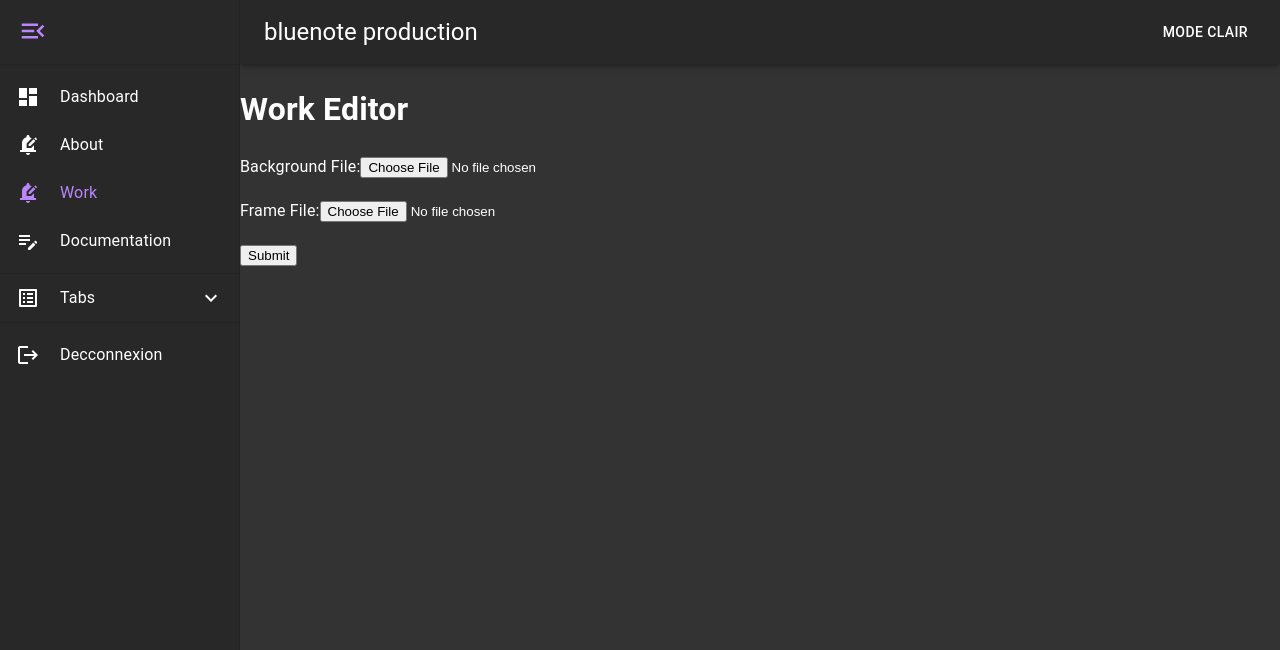
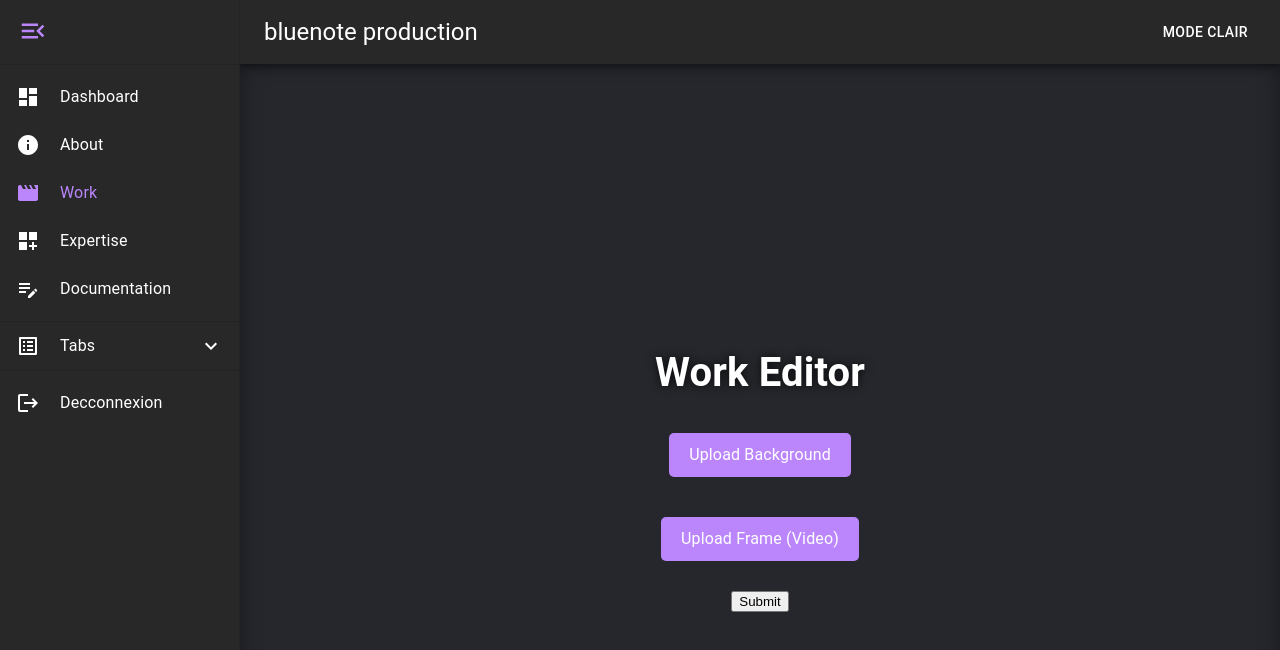
Before and after one commit to raphael-co/bluenote-production-dashboard, a React (Create React App) app: page /work in a window 1280 px wide. Shown: the top 650 px of the page. Built offline with nearby package versions, Linux system fonts and the light colour scheme; no server answers; sample sign-in values are in the browser's storage.

Commit message:
work screen ok

```diff
--- a/src/componnent/Drawer/index.tsx
+++ b/src/componnent/Drawer/index.tsx
@@ -11,11 +11,12 @@ import CustomMenuIconClose from '../svg/CustomMenuIconClose';
 import CustomMenuIconOpen from '../svg/CustomMenuIconopen';
 import EditNoteIcon from '@mui/icons-material/EditNote';
 import ListAltIcon from '@mui/icons-material/ListAlt';
-
+import MovieIcon from '@mui/icons-material/Movie';
+import InfoIcon from '@mui/icons-material/Info';
+import DashboardCustomizeIcon from '@mui/icons-material/DashboardCustomize';
 import RecentActorsIcon from '@mui/icons-material/RecentActors';
 
 import DashboardIcon from '@mui/icons-material/Dashboard';
-import EditNotificationsIcon from '@mui/icons-material/EditNotifications';
 import { useAuth } from '../../context/AuthContext';
 
 import LoginIcon from '@mui/icons-material/Login';
@@ -96,7 +97,7 @@ const CustomDrawer: React.FC<CustomDrawerProps> = ({ mobileOpen, handleDrawerTog
                     style={location.pathname === '/about' ? activeStyle : { color: currentTheme.iconColor }}
                 >
                     <ListItemIcon style={{ minWidth: 'auto', ...(location.pathname === '/about' ? activeStyle : { color: currentTheme.iconColor }) }}>
-                        <EditNotificationsIcon />
+                        <InfoIcon />
                     </ListItemIcon>
                     {<ListItemText style={{ marginLeft: collapsed ? '20px' : '20px', transition: 'display 0.3s' }} primary="About" />}
                 </ListItemButton>
@@ -106,9 +107,19 @@ const CustomDrawer: React.FC<CustomDrawerProps> = ({ mobileOpen, handleDrawerTog
                     style={location.pathname === '/work' ? activeStyle : { color: currentTheme.iconColor }}
                 >
                     <ListItemIcon style={{ minWidth: 'auto', ...(location.pathname === '/work' ? activeStyle : { color: currentTheme.iconColor }) }}>
-                        <EditNotificationsIcon />
+                        <MovieIcon />
                     </ListItemIcon>
                     {<ListItemText style={{ marginLeft: collapsed ? '20px' : '20px', transition: 'display 0.3s' }} primary="Work" />}
+                </ListItemButton>
+
+                <ListItemButton
+                    onClick={() => navigate('/expertise')}
+                    style={location.pathname === '/expertise' ? activeStyle : { color: currentTheme.iconColor }}
+                >
+                    <ListItemIcon style={{ minWidth: 'auto', ...(location.pathname === '/expertise' ? activeStyle : { color: currentTheme.iconColor }) }}>
+                        <DashboardCustomizeIcon />
+                    </ListItemIcon>
+                    {<ListItemText style={{ marginLeft: collapsed ? '20px' : '20px', transition: 'display 0.3s' }} primary="Expertise" />}
                 </ListItemButton>
 
                 <ListItemButton
--- a/src/screen/work/index.tsx
+++ b/src/screen/work/index.tsx
@@ -1,8 +1,10 @@
-import React, { useState, useEffect } from 'react';
+import React, { useState, useEffect, useRef } from 'react';
 import axios from 'axios';
 import { useAuth } from '../../context/AuthContext';
 import Snackbar from '@mui/material/Snackbar';
 import { CustomSnackbar } from '../tabs/Users';
+import './work.css';
+import { useTheme } from '../../context/ThemeContext';
 
 const Work: React.FC = () => {
     const { token } = useAuth();
@@ -13,7 +15,10 @@ const Work: React.FC = () => {
     const [errorMessage, setErrorMessage] = useState('');
     const [messageStatus, setMessageStatus] = useState<'success' | 'error'>('error');
     const [id, setId] = useState<number | null>(null);
-
+    const [isPlaying, setIsPlaying] = useState(false);
+    const videoRef = useRef<HTMLVideoElement>(null);
+    const { theme } = useTheme();
+    const colorActive = theme === 'light' ? '#007BFF' : '#bb86fc';
     const handleBackgroundChange = (event: React.ChangeEvent<HTMLInputElement>) => {
         const file = event.target.files?.[0];
         if (file) setBackgroundUrl(file);
@@ -22,6 +27,16 @@ const Work: React.FC = () => {
     const handleFrameChange = (event: React.ChangeEvent<HTMLInputElement>) => {
         const file = event.target.files?.[0];
         if (file) setFrameUrl(file);
+    };
+
+    const handleVideoPlayPause = () => {
+        if (isPlaying) {
+            videoRef.current?.pause();
+            setIsPlaying(false);
+        } else {
+            videoRef.current?.play();
+            setIsPlaying(true);
+        }
     };
 
     useEffect(() => {
@@ -76,12 +91,25 @@ const Work: React.FC = () => {
     };
 
     return (
-        <div className="Work-container">
+        <div className="banner-ifrma" style={{
+            background: backgroundUrl
+                ? typeof backgroundUrl === 'string'
+                    ? `url(${backgroundUrl}) no-repeat center center/cover`
+                    : `url(${URL.createObjectURL(backgroundUrl as File)}) no-repeat center center/cover`
+                : undefined,
+        }}>
             <h1>Work Editor</h1>
-            <div style={{ marginBottom: '20px' }}>
-                <label>Background File:</label>
-                {backgroundUrl ? (
-                    <div style={{ position: 'relative' }}>
+
+            <div style={{ marginBottom: '20px', zIndex: 20, width: '100%', display: 'flex', flexDirection: 'column', alignItems: 'center' }}>
+                <label htmlFor="background-upload" className="file-label" style={{ backgroundColor: colorActive }}>Upload Background</label>
+                <input
+                    type="file"
+                    id="background-upload"
+                    accept="image/*"
+                    onChange={handleBackgroundChange}
+                />
+                {backgroundUrl && (
+                    <div style={{ position: 'relative', zIndex: 10 }}>
                         <button
                             onClick={() => setBackgroundUrl(null)}
                             style={{ position: 'absolute', top: '0', right: '0', cursor: 'pointer' }}
@@ -91,43 +119,66 @@ const Work: React.FC = () => {
                         <img
                             src={typeof backgroundUrl === 'string' ? backgroundUrl : URL.createObjectURL(backgroundUrl)}
                             alt="Background Preview"
-                            style={{ width: '100px', height: 'auto' }}
+                            style={{ width: '100px', height: 'auto', marginTop: '10px' }}
                         />
                     </div>
-                ) : (
-                    <input type="file" accept="image/*,video/*" onChange={handleBackgroundChange} />
                 )}
             </div>
 
-            <div style={{ marginBottom: '20px' }}>
-                <label>Frame File:</label>
-                {frameUrl ? (
+            <div style={{ marginBottom: '20px', zIndex: 20, width: '100%', display: 'flex', flexDirection: 'column', alignItems: 'center' }}>
+                <label htmlFor="frame-upload" className="file-label" style={{ backgroundColor: colorActive }}>Upload Frame (Video)</label>
+                <input
+                    type="file"
+                    id="frame-upload"
+                    accept="video/*"
+                    onChange={handleFrameChange}
+                />
+                {frameUrl && (
                     <div style={{ position: 'relative' }}>
                         <button
                             onClick={() => setFrameUrl(null)}
-                            style={{ position: 'absolute', top: '0', right: '0', cursor: 'pointer' }}
+                            style={{ position: 'absolute', top: '0', right: '0', cursor: 'pointer', zIndex: 20 }}
                         >
                             X
                         </button>
-
+                        <div
+                            className="video-thumbnail"
+                            style={{ cursor: 'pointer', position: 'relative', zIndex: 10 }}
+                            onClick={handleVideoPlayPause}
+                        >
+                            {!isPlaying && (
+                                <span
+                                    className="fa fa-play-circle play-button"
+                                    style={{
+                                        position: 'absolute',
+                                        top: '50%',
+                                        left: '50%',
+                                        transform: 'translate(-50%, -50%)',
+                                        fontSize: '3rem',
+                                        color: 'white',
+                                        zIndex: 1000,
+                                    }}
+                                ></span>
+                            )}
                             <video
-                            src={
-                                typeof frameUrl === 'string' ? frameUrl : URL.createObjectURL(frameUrl)
-                            }
+                                ref={videoRef}
+                                src={typeof frameUrl === 'string' ? frameUrl : URL.createObjectURL(frameUrl)}
                                 style={{
                                     width: '300px',
                                     height: 'auto',
-                                marginBottom: '20px',
+                                    borderRadius: '10px',
+                                    marginTop: '10px',
                                 }}
                                 controls
+                                onPlay={() => setIsPlaying(true)}
+                                onPause={() => setIsPlaying(false)}
                             />
                         </div>
-                ) : (
-                    <input type="file" accept="image/*,video/*" onChange={handleFrameChange} />
+                    </div>
                 )}
             </div>
 
-            <button onClick={handleSubmit}>{dataFetched ? 'Update' : 'Submit'}</button>
+            <button style={{ zIndex: 20, cursor: 'pointer' }} onClick={handleSubmit}>{dataFetched ? 'Update' : 'Submit'}</button>
 
             <Snackbar
                 open={openSnackbar}
--- /dev/null
+++ b/src/screen/work/work.css
@@ -0,0 +1,151 @@
+/* Style général de la bannière */
+.banner-ifrma {
+    height: 100%;
+    background-repeat: no-repeat;
+    background-size: cover;
+    background-position: center;
+    padding: 20px 40px;
+    display: flex;
+    flex-direction: column;
+    justify-content: center;
+    align-items: center;
+    position: relative;
+    color: #ffffff;
+    box-shadow: inset 0 0 20px rgba(0, 0, 0, 0.5);
+    overflow: hidden;
+}
+
+/* Effet de fond gris */
+.banner-ifrma::before {
+    content: "";
+    position: absolute;
+    top: 0;
+    left: 0;
+    right: 0;
+    bottom: 0;
+    background: inherit;
+    filter: grayscale(80%);
+    z-index: 0;
+}
+
+/* Overlay semi-transparent */
+.banner-ifrma::after {
+    content: "";
+    position: absolute;
+    top: 0;
+    left: 0;
+    right: 0;
+    bottom: 0;
+    background-color: rgba(18, 23, 34, 0.6);
+    opacity: 0.7;
+    z-index: 1;
+}
+
+/* Style du titre */
+h1 {
+    z-index: 10;
+    font-size: 2.5rem;
+    margin-bottom: 20px;
+    text-align: center;
+    text-shadow: 0 0 10px rgba(0, 0, 0, 0.8);
+}
+
+/* Label stylisé pour l'input de fichier */
+.file-label {
+    display: inline-block;
+    background-color: #1e88e5;
+    color: white;
+    font-size: 1rem;
+    padding: 10px 20px;
+    border-radius: 5px;
+    cursor: pointer;
+    transition: background-color 0.3s ease, transform 0.2s ease;
+    text-align: center;
+    margin: 10px 0;
+}
+
+.file-label:hover {
+    background-color: #1565c0;
+    transform: scale(1.05);
+}
+
+.file-label:active {
+    transform: scale(0.95);
+}
+
+/* Cache le champ d'input réel */
+.banner-ifrma input[type="file"] {
+    display: none;
+}
+
+/* Prévisualisation de l'image de fond */
+.banner-ifrma img {
+    max-width: 100px;
+    height: auto;
+    border-radius: 10px;
+    box-shadow: 0 4px 8px rgba(0, 0, 0, 0.2);
+    margin-top: 10px;
+}
+
+/* Prévisualisation de la vidéo */
+.banner-ifrma video {
+    max-width: 300px;
+    border-radius: 10px;
+    box-shadow: 0 4px 8px rgba(0, 0, 0, 0.2);
+    margin-top: 10px;
+}
+
+/* Bouton de soumission stylisé */
+.banner-ifrma button[type="submit"] {
+    background-color: #43a047;
+    color: white;
+    padding: 10px 20px;
+    border: none;
+    border-radius: 5px;
+    font-size: 1rem;
+    cursor: pointer;
+    transition: background-color 0.3s ease, transform 0.2s ease;
+}
+
+.banner-ifrma button[type="submit"]:hover {
+    background-color: #388e3c;
+    transform: scale(1.05);
+}
+
+.banner-ifrma button[type="submit"]:active {
+    transform: scale(0.95);
+}
+
+/* Conteneur de la miniature vidéo */
+.video-thumbnail {
+    position: relative;
+    z-index: 2;
+    transition: transform 0.3s ease;
+}
+
+.video-thumbnail:hover {
+    transform: scale(1.05);
+}
+
+.play-button {
+    opacity: 1;
+    transition: opacity 0.3s ease;
+}
+
+@media (min-width: 768px) {
+    .banner-ifrma {
+        padding: 30px 60px;
+    }
+}
+
+@media (min-width: 1024px) {
+    .banner-ifrma {
+        padding: 0px 80px;
+    }
+}
+
+@media (min-width: 1440px) {
+    .banner-ifrma {
+        padding: 60px 120px;
+    }
+}
```
Lines whose indentation alone changed are shown as unchanged.
